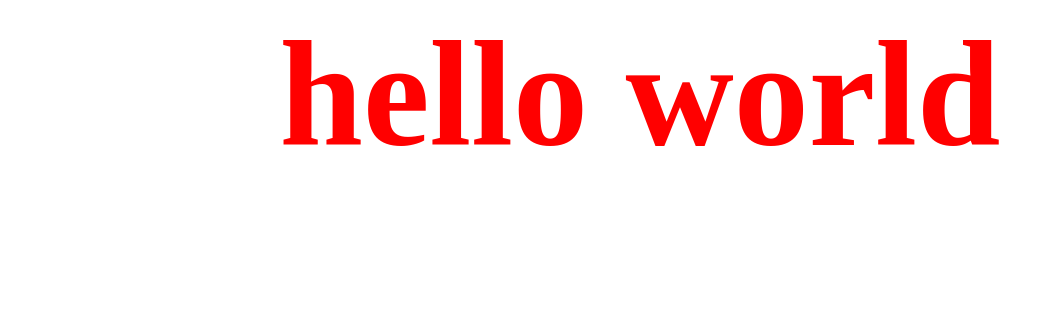
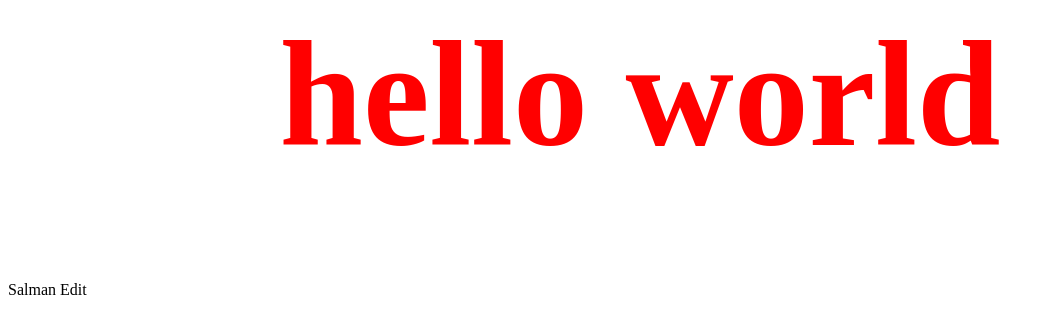
Before and after one commit to zhankyss/zhankyss.github.io, a plain HTML site: page index.html in a window 1280 px wide. Shown: the whole page, without its empty margins (0-1053 px from the left). Drawn offline with Linux system fonts and the light colour scheme.

Commit message:
Update index.html

```diff
--- a/index.html
+++ b/index.html
@@ -13,5 +13,6 @@
   </head>
   <body>
     <h1>hello world</h1>
+    <p> Salman Edit</p>
   </body>
 </html>
```
